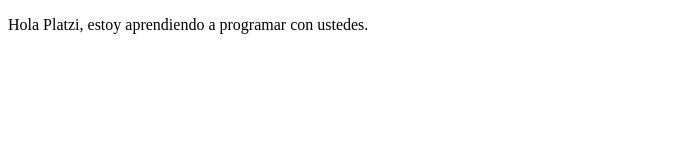
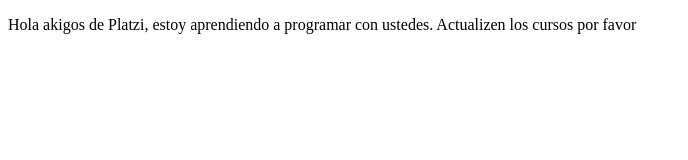
Before and after one commit to Dav0ss/demoCursoPrework, a plain HTML site: page index.html in a window 1280 px wide. Shown: the whole page, without its empty margins (0-688 px from the left). Drawn offline with Linux system fonts and the light colour scheme.

Commit message:
cambios de texto

```diff
--- a/index.html
+++ b/index.html
@@ -8,7 +8,7 @@
 </head>
 <body>
     <p>
-        Hola Platzi, estoy aprendiendo a programar con ustedes.
+        Hola akigos de Platzi, estoy aprendiendo a programar con ustedes. Actualizen los cursos por favor
     </p>
 </body>
 </html>
```
